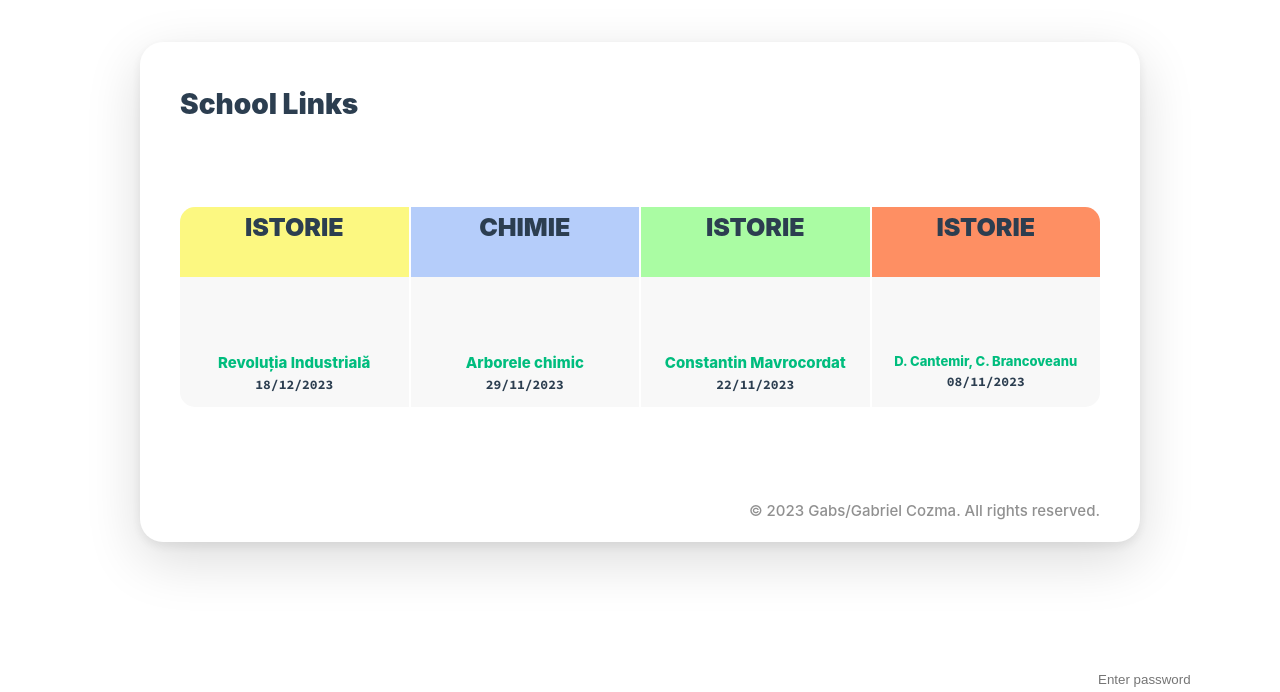
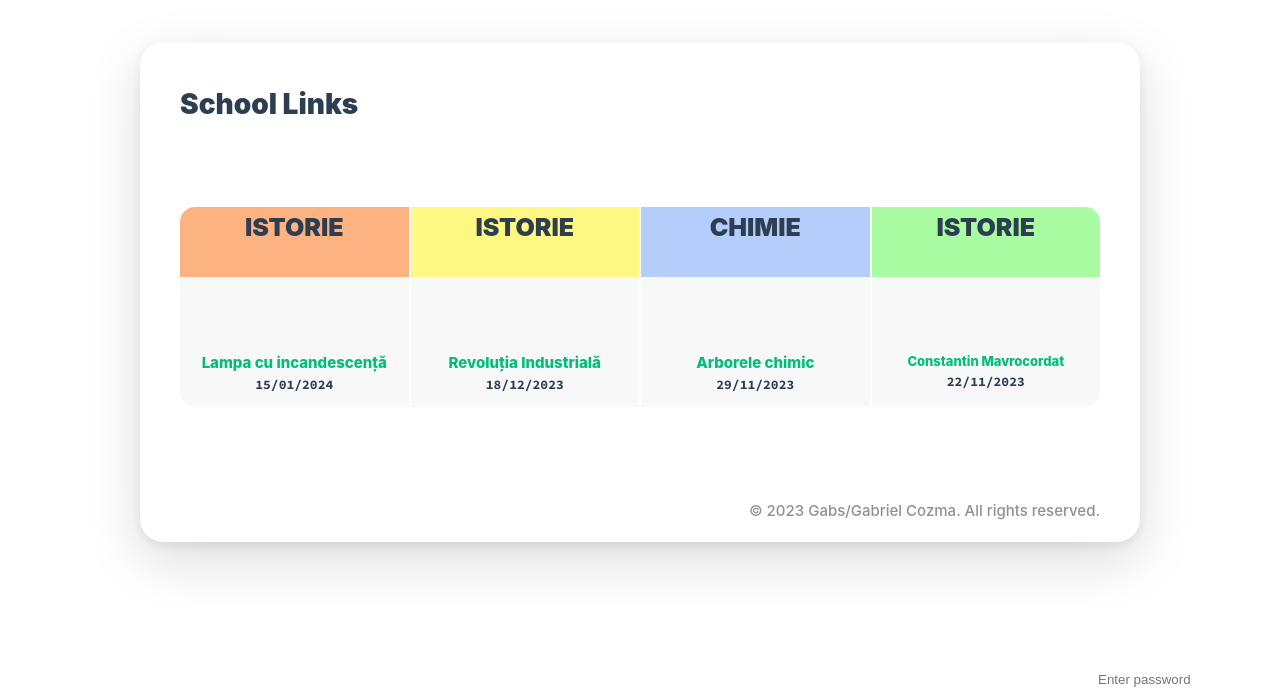
Before and after one commit to GabsEdits/sl, a Vue app: page / in a window 1280 px wide. Shown: the part 108-800 px from the top of the page. Built offline with nearby package versions, Linux system fonts and the light colour scheme; a web font is replaced by a local one.

Commit message:
Updated Content & Dep.

```diff
--- a/src/components/Section.vue
+++ b/src/components/Section.vue
@@ -4,32 +4,32 @@
     <section id="links">
       <div class="grid-container">
         <a class="card" :class="{ locked: !unlocked }" :href="getLink1Url">
-        <div class="head" style="background-color: rgba(255, 247, 0, 0.484);" id="first-head">
+        <div class="head" style="background-color: rgba(255, 102, 0, 0.484);" id="first-head">
+        <h3>ISTORIE</h3>
+        </div>
+        <p class="subject">Lampa cu incandescență</p>
+        <p class="date">15/01/2024</p>
+      </a>
+        <a class="card" :class="{ locked: !unlocked }" :href="getLink2Url">
+        <div class="head" style="background-color: rgba(255, 247, 0, 0.484);">
         <h3>ISTORIE</h3>
         </div>
         <p class="subject">Revoluția Industrială</p>
         <p class="date">18/12/2023</p>
       </a>
-        <a class="card" :class="{ locked: !unlocked }" :href="getLink2Url">
+        <a class="card" :class="{ locked: !unlocked }" :href="getLink3Url">
         <div class="head" style="background-color: rgba(0, 89, 255, 0.269)">
         <h3>CHIMIE</h3>
         </div>
         <p class="subject">Arborele chimic</p>
         <p class="date">29/11/2023</p>
       </a>
-        <a class="card" :class="{ locked: !unlocked }" :href="getLink3Url">
-        <div class="head" style="background-color: rgba(86, 255, 71, 0.484);">
+        <a class="card" :class="{ locked: !unlocked }" :href="getLink4Url">
+        <div class="head" style="background-color: rgba(86, 255, 71, 0.484);" id="last-head">
         <h3>ISTORIE</h3>
         </div>
-        <p class="subject">Constantin Mavrocordat</p>
+        <p class="subject" style="font-size: 13px;">Constantin Mavrocordat</p>
         <p class="date">22/11/2023</p>
-      </a>
-        <a class="card" :class="{ locked: !unlocked }" :href="getLink4Url">
-        <div class="head" style="background-color: rgba(255, 123, 71, 0.838);" id="last-head">
-        <h3>ISTORIE</h3>
-        </div>
-        <p class="subject" style="font-size: 13px;">D. Cantemir, C. Brancoveanu</p>
-        <p class="date">08/11/2023</p>
       </a>
       </div>
       </section>
```
Also changed, not shown: package.json (+4 -4 lines), src/App.vue (line endings or trailing spaces), 2 other files (tests, documents, lock files or other folders).
